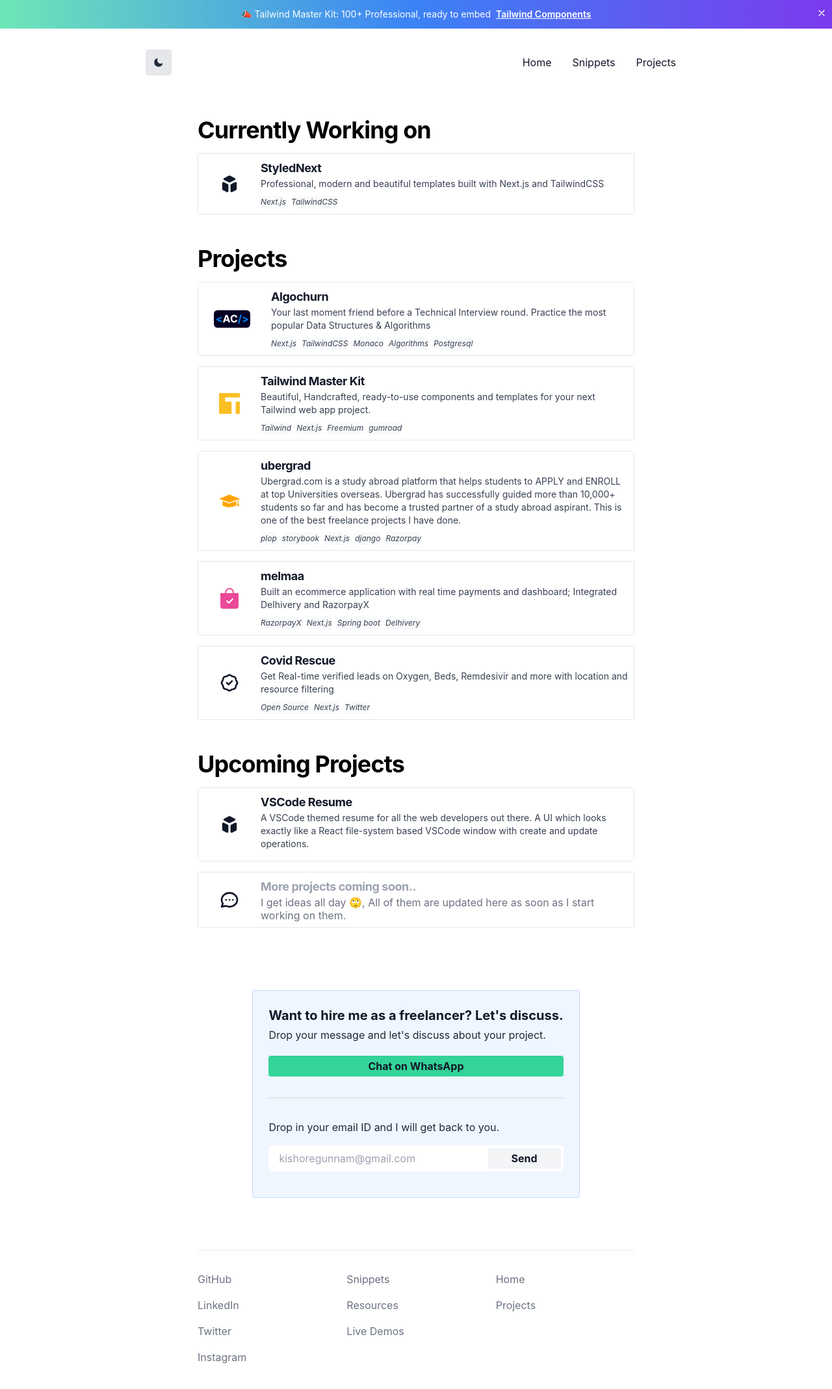
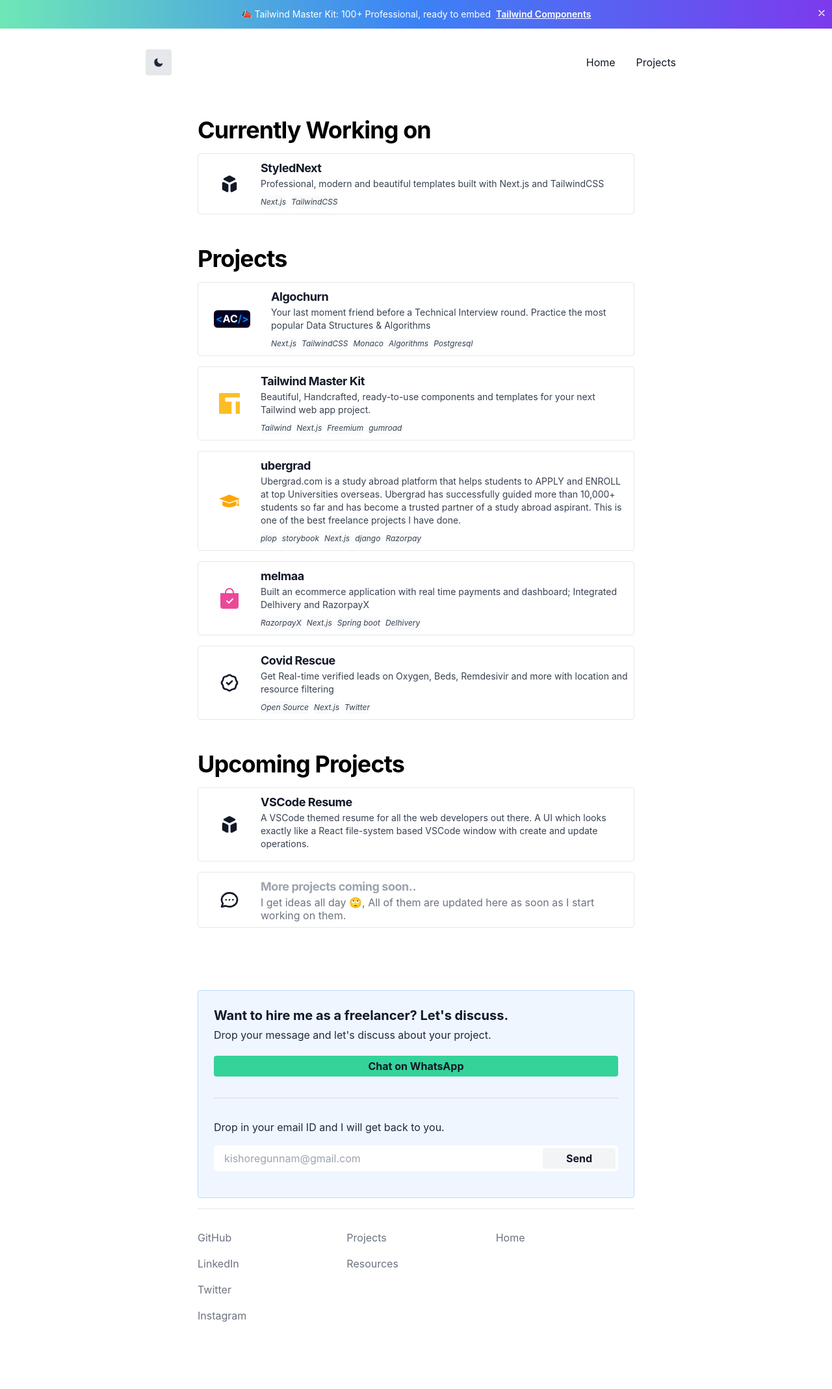
Before and after one commit to kishore-gunnam/portfolio, a Next.js app: page /projects in a window 1280 px wide. Shown: the top 2138 px of the page at 65% size. Built offline with nearby package versions, Linux system fonts and the light colour scheme; a web font is replaced by a local one; what @tailwindcss/typography would draw is missing.

Commit message:
fix issues

```diff
--- a/components/Container.tsx
+++ b/components/Container.tsx
@@ -99,11 +99,11 @@
           {/* <NextLink href="/blog">
             <a className="p-1 sm:p-4 text-gray-900 dark:text-gray-100">Blog</a>
           </NextLink> */}
-          <NextLink href="/snippets">
+          {/* <NextLink href="/snippets">
             <a className="p-1 sm:p-4 hidden md:inline text-gray-900 dark:text-gray-100">
               Snippets
             </a>
-          </NextLink>
+          </NextLink> */}
           <NextLink href="/projects">
             <a className="p-1 sm:p-4 text-gray-900 dark:text-gray-100">
               Projects
--- a/components/Footer.tsx
+++ b/components/Footer.tsx
@@ -37,26 +37,31 @@
           </ExternalLink> */}
         </div>
         <div className="flex flex-col space-y-4">
-          <Link href="/snippets">
+          {/* <Link href="/snippets">
             <a className="text-gray-500 hover:text-gray-600 transition">
               Snippets
             </a>
-          </Link>
+          </Link> */}
           {/* <Link href="/tweets">
             <a className="text-gray-500 hover:text-gray-600 transition">
               Tweets
             </a>
           </Link> */}
+          <Link href="/projects">
+            <a className="text-gray-500 hover:text-gray-600 transition">
+              Projects
+            </a>
+          </Link>
           <Link href="/resources">
             <a className="text-gray-500 hover:text-gray-600 transition">
               Resources
             </a>
           </Link>
-          <Link href="/demos">
+          {/* <Link href="/demos">
             <a className="text-gray-500 hover:text-gray-600 transition">
               Live Demos
             </a>
-          </Link>
+          </Link> */}
         </div>
         <div className="flex flex-col space-y-4">
           <Link href="/">
@@ -70,11 +75,7 @@
               Dashboard
             </a>
           </Link> */}
-          <Link href="/projects">
-            <a className="text-gray-500 hover:text-gray-600 transition">
-              Projects
-            </a>
-          </Link>
+
         </div>
       </div>
     </footer>
--- a/pages/projects/index.tsx
+++ b/pages/projects/index.tsx
@@ -11,7 +11,7 @@
       image="https://www.kishoregunnam.com/kishore.jpg"
     >
       <Projects />
-      <div className="flex flex-col justify-center items-start  mx-auto mb-16">
+      <div className="max-w-2xl w-full mx-auto">
         <Contact />
       </div>
     </Container>
```
